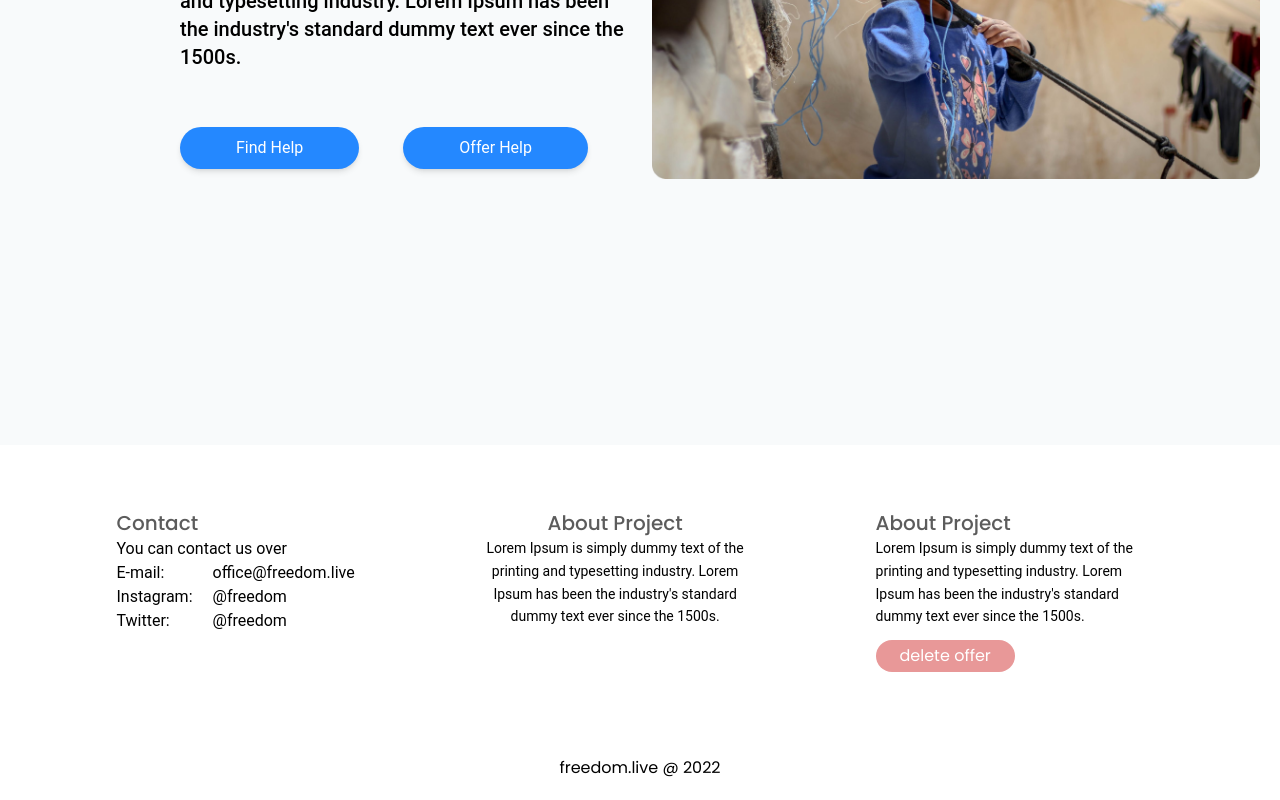
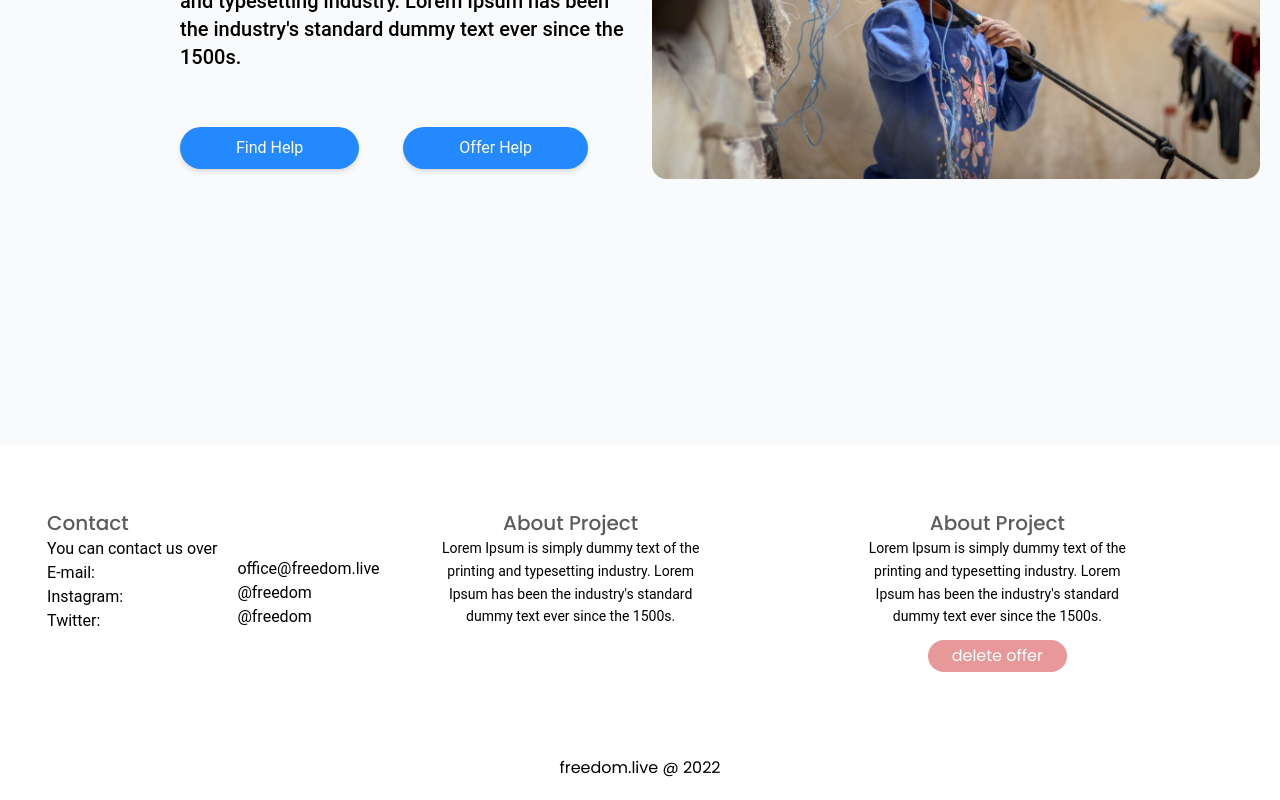
Before and after one commit to sowrovsarkar63/freedom.live, a React (Create React App) app: page / in a window 1280 px wide. Shown: the part 382-1182 px from the top of the page. Built offline with nearby package versions, Linux system fonts and the light colour scheme.

Commit message:
Footer section comleted

```diff
--- a/src/Components/Footer/Footer.js
+++ b/src/Components/Footer/Footer.js
@@ -4,20 +4,24 @@ export default function Footer() {
   return (
     <footer>
       {/* <section className=" mx-auto grid grid-cols-1 md:grid-cols-3 lg:grid-cols-3 xl:grid-cols-3 2xl:grid-cols-3 ">\ */}
-      <section className="mt-16">
-        <div className="flex justify-evenly  ">
+      <section className="mt-16  grid grid-cols-1 md:grid-cols-3 lg:grid-cols-3 xl:grid-cols-3 2xl:grid-cols-3  ">
+
         <div className="contact">
-          <h2 className="font-medium text-xl leading-7 text-[#5C5C5C] font-poppin">
+
+
+          <div className="contact-info flex justify-center space-x-5 ">
+            <div>
+            <h2 className="font-medium text-xl leading-7 text-[#5C5C5C] font-poppin ">
             Contact
           </h2>
-          <p>You can contact us over </p>
-          <div className="contact-info flex justify-start space-x-5 f">
-            <div>
+            <p className="text-right">You can contact us over </p>
               <p>E-mail: </p>
               <p>Instagram: </p>
               <p>Twitter: </p>
             </div>
             <div>
+              <br /><br />
+
               <p>office@freedom.live</p>
               <p>@freedom</p>
               <p>@freedom</p>
@@ -35,7 +39,7 @@ export default function Footer() {
             ever since the 1500s.
           </p>
         </div>
-        <div className="aboutproject w-72 mb-16">
+        <div className="aboutproject w-72 mb-16 text-center">
           <h2 className="font-medium text-xl leading-7 text-[#5C5C5C] font-poppin">
             About Project
           </h2>
@@ -46,7 +50,7 @@ export default function Footer() {
           </p>
           <button class=" bg-[#E89898] rounded-full py-1 px-6 font-poppin text-white">delete offer</button>
         </div>
-        </div>
+
       </section>
       <p className="text-center p-5 font-poppin">
       freedom.live @ 2022
```
